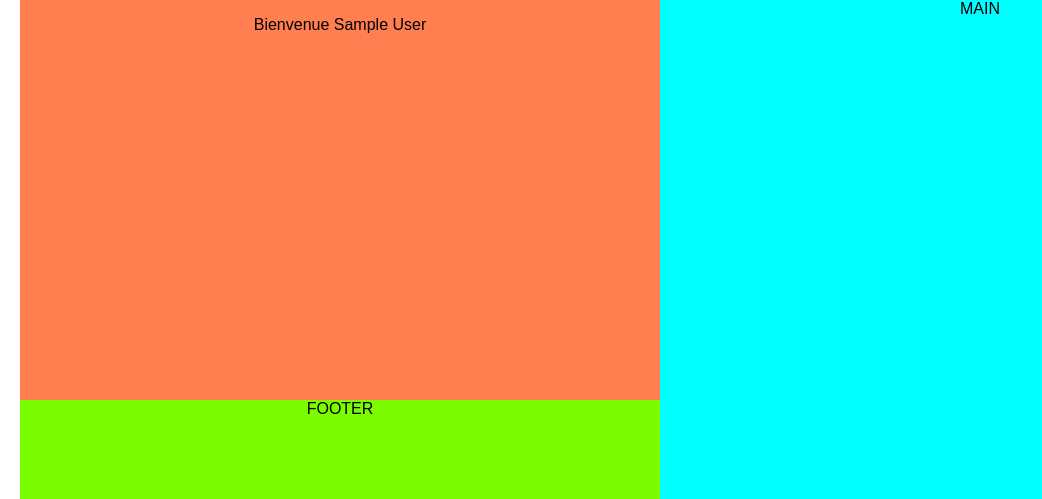
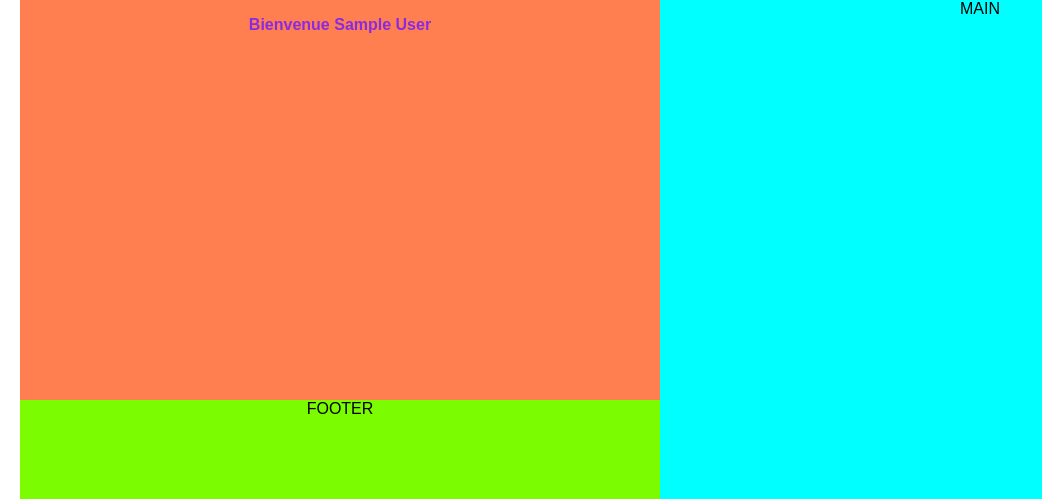
Before and after one commit to Ssada922/ProjetGDPA, a PHP site: page /Acceuil_Administrateur.php in a window 1280 px wide. Shown: the part 100-599 px from the top of the page, without its empty margins (0-1042 px from the left). Run offline with PHP 8.4, Linux system fonts and the light colour scheme; the visitor is signed in with stand-in values (Sample User, id 1).

Commit message:
Admin.css

```diff
--- a/css/Admin.css
+++ b/css/Admin.css
@@ -92,3 +92,8 @@ button a{
     font-size: 15px;
     text-align: center;
 }
+.msgBienvenue{
+    color: blueviolet;
+    font-size: 16px;
+    font-weight: bold;
+}
```
